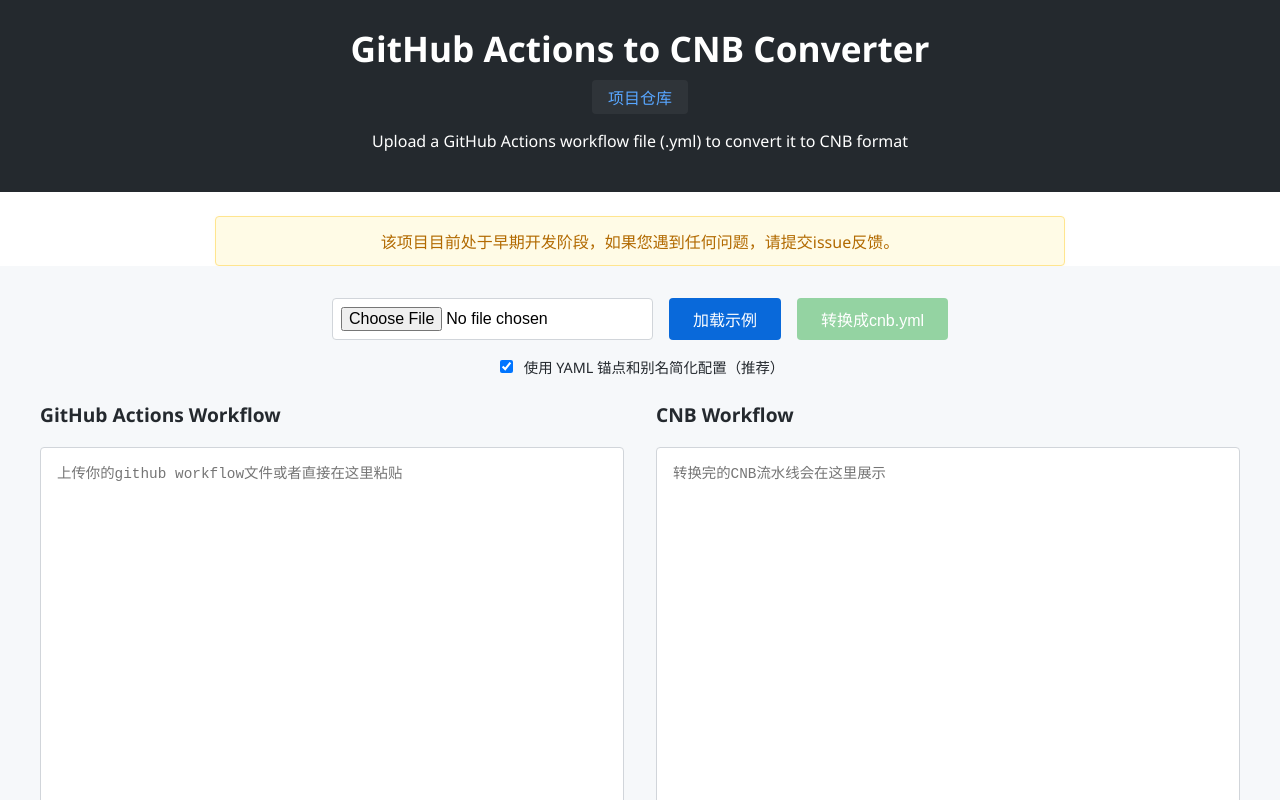
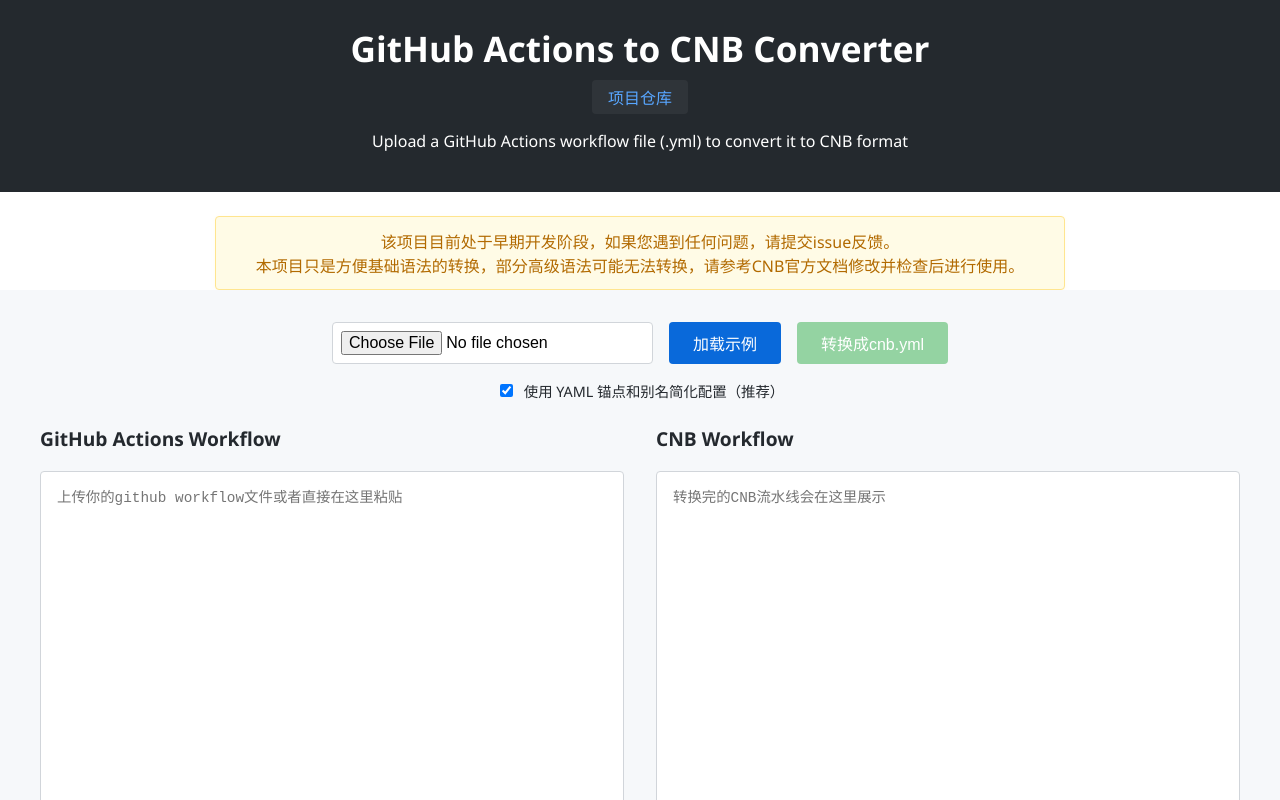
Before and after one commit to haorwen/action2cnb, a React (Create React App) app: page / in a window 1280 px wide. Shown: the top 800 px of the page. Built offline with nearby package versions, Linux system fonts and the light colour scheme.

Commit message:
[docs] 添加警告

```diff
--- a/src/App.js
+++ b/src/App.js
@@ -255,7 +255,7 @@
         <p>Upload a GitHub Actions workflow file (.yml) to convert it to CNB format</p>
       </header>
       <div className="early-stage-note">
-        该项目目前处于早期开发阶段，如果您遇到任何问题，请提交issue反馈。
+        该项目目前处于早期开发阶段，如果您遇到任何问题，请提交issue反馈。<br />本项目只是方便基础语法的转换，部分高级语法可能无法转换，请参考CNB官方文档修改并检查后进行使用。
       </div>
       <main className="App-main">
         <div className="converter-container">
```
